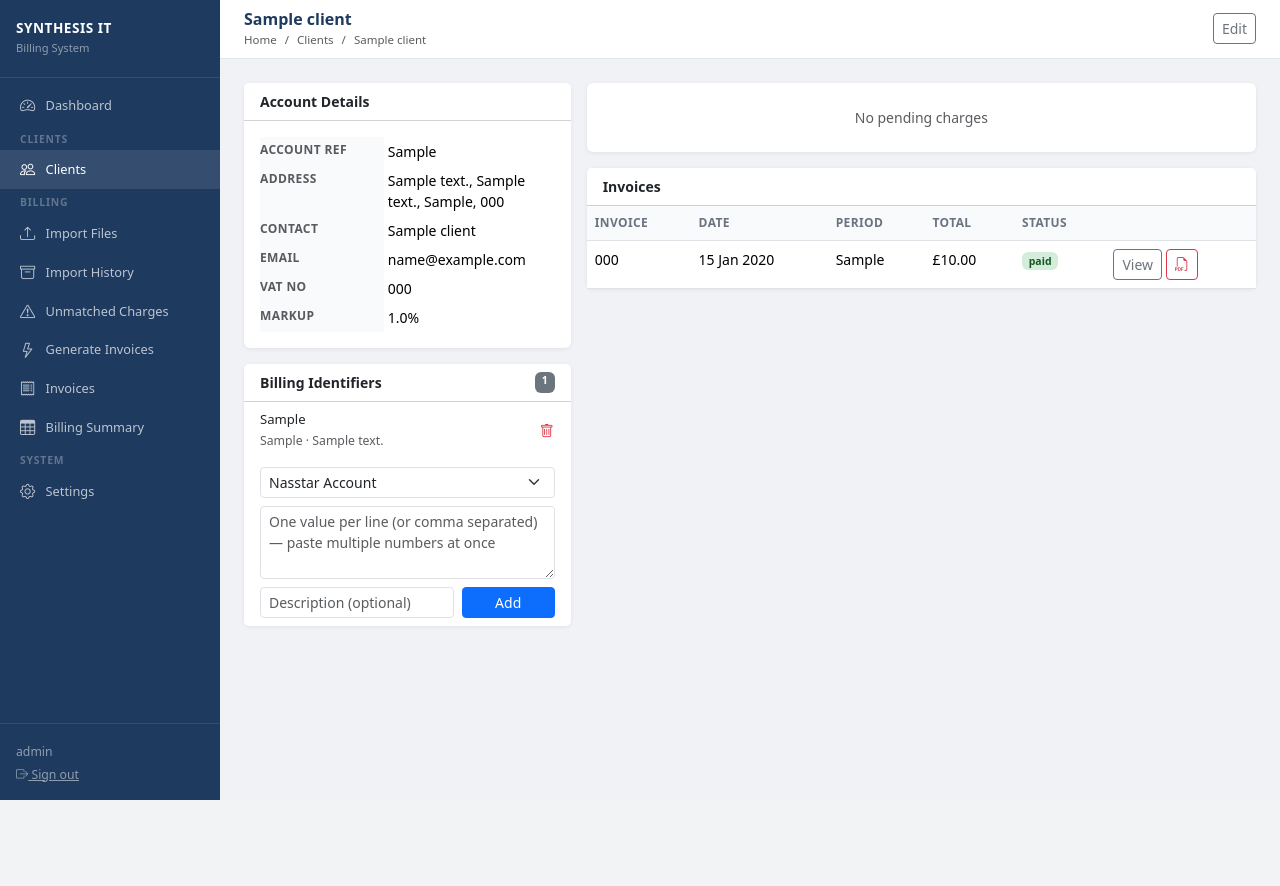
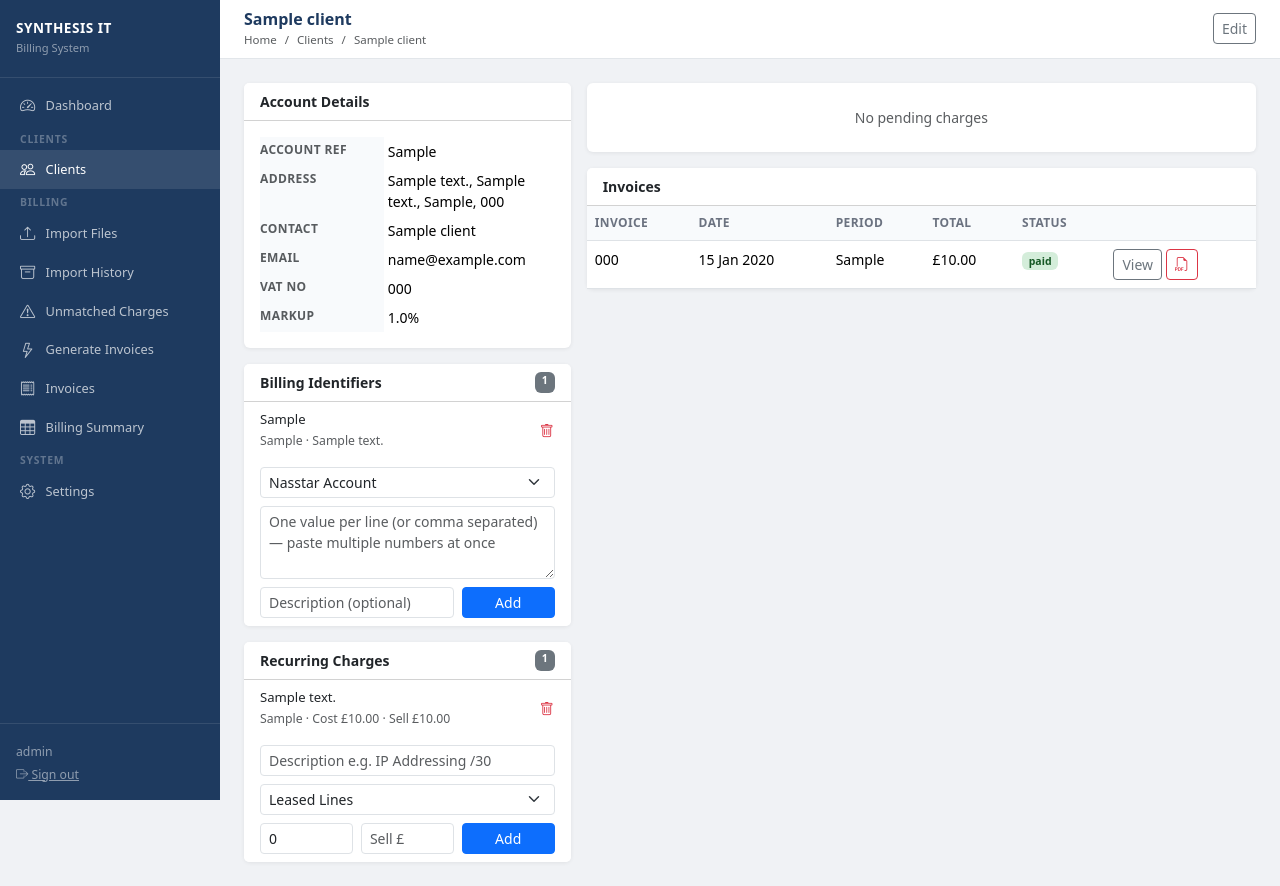
Before and after one commit to andrewdunn358-dev/cdrs, a Flask app: page /clients/1 in a window 1280 px wide. Before the commit the page ends 800 px from the top, so only its background shows below. Run offline with Flask 3, Linux system fonts and the light colour scheme; a user stored in the database is signed in; tables that the repository leaves empty hold one stand-in row (values such as "Sample post").

```diff
--- a/app.py
+++ b/app.py
@@ -544,6 +544,38 @@ def charge_bulk_assign():
     return redirect(url_for('charges', unmatched='1'))
 
 
+
+# ── Recurring Charges ─────────────────────────────────────────────────────────
+
+@app.route('/clients/<int:id>/recurring/add', methods=['POST'])
+@login_required
+def add_recurring(id):
+    from models import RecurringCharge
+    db.get_or_404(Client, id)
+    rc = RecurringCharge(
+        client_id=id,
+        description=request.form.get('description', ''),
+        category=request.form.get('category', 'Other'),
+        unit_price=float(request.form.get('unit_price', 0)),
+        unit_cost=float(request.form.get('unit_cost', 0)),
+        vat_rate=float(request.form.get('vat_rate', 20.0)),
+    )
+    db.session.add(rc)
+    db.session.commit()
+    flash('Recurring charge added.', 'success')
+    return redirect(url_for('client_detail', id=id))
+
+@app.route('/recurring/<int:id>/delete', methods=['POST'])
+@login_required
+def delete_recurring(id):
+    from models import RecurringCharge
+    rc = db.get_or_404(RecurringCharge, id)
+    client_id = rc.client_id
+    db.session.delete(rc)
+    db.session.commit()
+    flash('Recurring charge removed.', 'success')
+    return redirect(url_for('client_detail', id=client_id))
+
 # ── Invoices ──────────────────────────────────────────────────────────────────
 
 @app.route('/invoices')
@@ -649,6 +681,15 @@ def invoices_bulk_delete():
 def invoice_detail(id):
     inv = db.get_or_404(Invoice, id)
     return render_template('invoices/detail.html', invoice=inv, settings=get_settings())
+
+@app.route('/invoices/<int:id>/mark-sent', methods=['POST'])
+@login_required
+def invoice_mark_sent(id):
+    inv = db.get_or_404(Invoice, id)
+    inv.status = 'sent'
+    db.session.commit()
+    flash(f'Invoice {inv.invoice_number} marked as sent.', 'success')
+    return redirect(url_for('invoice_detail', id=id))
 
 @app.route('/invoices/<int:id>/pdf')
 @login_required
--- a/billing.py
+++ b/billing.py
@@ -99,6 +99,40 @@ def generate_invoices(billing_period, client_ids, session, run_id, created_by, s
                     'charge_ids': g['charge_ids'],
                 })
                 sort_order += 1
+
+        # Add recurring fixed charges (IP addressing, SIP channels etc)
+        from models import RecurringCharge, ClientIdentifier
+        for rc in RecurringCharge.query.filter_by(client_id=client_id, active=True).all():
+            lines.append({
+                'category': rc.category,
+                'description': rc.description,
+                'quantity': 1,
+                'unit_cost': rc.unit_cost,
+                'unit_price': rc.unit_price,
+                'line_total': rc.unit_price,
+                'vat_rate': rc.vat_rate,
+                'sort_order': sort_order,
+                'charge_ids': [],
+            })
+            sort_order += 1
+
+        # Auto-add £24 IP addressing for leased line clients (if not already a recurring charge)
+        has_ces = ClientIdentifier.query.filter_by(
+            client_id=client_id, id_type='gamma_ces_circuit', active=True).first()
+        has_ip_charge = any('IP' in l['description'].upper() for l in lines)
+        if has_ces and not has_ip_charge:
+            lines.append({
+                'category': 'Leased Lines',
+                'description': 'IP Addressing',
+                'quantity': 1,
+                'unit_cost': 0.0,
+                'unit_price': 24.00,
+                'line_total': 24.00,
+                'vat_rate': 20.0,
+                'sort_order': sort_order,
+                'charge_ids': [],
+            })
+            sort_order += 1
 
         # Always generate an invoice — zero line if nothing to bill
         if not lines:
@@ -264,7 +298,7 @@ def generate_pdf(invoice, settings):
         pdf.set_x(15)
         pdf.cell(90, 6, line.description[:55], fill=True)
         pdf.cell(25, 6, line.category, fill=True, align='C')
-        pdf.cell(25, 6, f"£{line.unit_cost:,.4f}", fill=True, align='R')
+        pdf.cell(25, 6, f"£{line.unit_cost:,.2f}", fill=True, align='R')
         pdf.cell(25, 6, f"£{line.line_total:,.2f}", fill=True, align='R')
         pdf.cell(20, 6, f"{line.vat_rate:.0f}%", fill=True, align='R', ln=True)
         fill = not fill
--- a/models.py
+++ b/models.py
@@ -155,6 +155,20 @@ class CompanySettings(db.Model):
     default_vat_rate = db.Column(db.Float, default=20.0)
     payment_terms_days = db.Column(db.Integer, default=30)
 
+class RecurringCharge(db.Model):
+    """Fixed monthly charges added to a client invoice every billing run."""
+    __tablename__ = 'recurring_charges'
+    id = db.Column(db.Integer, primary_key=True)
+    client_id = db.Column(db.Integer, db.ForeignKey('clients.id'), nullable=False)
+    description = db.Column(db.String(300), nullable=False)
+    category = db.Column(db.String(100), default='Other')
+    unit_price = db.Column(db.Float, default=0.0)   # sell price ex VAT
+    unit_cost = db.Column(db.Float, default=0.0)    # cost price
+    vat_rate = db.Column(db.Float, default=20.0)
+    active = db.Column(db.Boolean, default=True)
+    created_at = db.Column(db.DateTime, default=datetime.utcnow)
+    client = db.relationship('Client', backref=db.backref('recurring_charges', lazy=True))
+
 class IgnoredKey(db.Model):
     """Source keys that should never appear in unmatched charges."""
     __tablename__ = 'ignored_keys'
--- a/templates/clients/detail.html
+++ b/templates/clients/detail.html
@@ -57,6 +57,46 @@
             <textarea name="id_value" class="form-control form-control-sm" rows="3" placeholder="One value per line (or comma separated) — paste multiple numbers at once" required></textarea>
           </div>
           <div class="col-8"><input name="description" class="form-control form-control-sm" placeholder="Description (optional)"></div>
+          <div class="col-4"><button class="btn btn-sm btn-primary w-100">Add</button></div>
+        </form>
+      </div>
+    </div>
+
+    <!-- Recurring Charges -->
+    <div class="card mt-3">
+      <div class="card-header bg-white fw-semibold d-flex justify-content-between">
+        Recurring Charges <span class="badge bg-secondary">{{ client.recurring_charges|selectattr("active")|list|length }}</span>
+      </div>
+      <div class="list-group list-group-flush">
+        {% for rc in client.recurring_charges if rc.active %}
+        <div class="list-group-item d-flex align-items-center py-2">
+          <div class="flex-grow-1">
+            <div class="fw-medium" style="font-size:.82rem">{{ rc.description }}</div>
+            <small class="text-muted">{{ rc.category }} &middot; Cost £{{ "%.2f"|format(rc.unit_cost) }} &middot; Sell £{{ "%.2f"|format(rc.unit_price) }}</small>
+          </div>
+          <form method="POST" action="{{ url_for("delete_recurring", id=rc.id) }}" onsubmit="return confirm("Remove this recurring charge?")">
+            <button class="btn btn-sm btn-link text-danger p-0"><i class="bi bi-trash"></i></button>
+          </form>
+        </div>
+        {% else %}
+        <div class="list-group-item text-muted text-center py-3" style="font-size:.82rem">No recurring charges</div>
+        {% endfor %}
+      </div>
+      <div class="card-footer bg-white">
+        <form method="POST" action="{{ url_for("add_recurring", id=client.id) }}" class="row g-2">
+          <div class="col-12">
+            <input name="description" class="form-control form-control-sm" placeholder="Description e.g. IP Addressing /30" required>
+          </div>
+          <div class="col-12">
+            <select name="category" class="form-select form-select-sm">
+              <option value="Leased Lines">Leased Lines</option>
+              <option value="SIP Trunks">SIP Trunks</option>
+              <option value="Broadband">Broadband</option>
+              <option value="Other">Other</option>
+            </select>
+          </div>
+          <div class="col-4"><input name="unit_cost" type="number" step="0.01" class="form-control form-control-sm" placeholder="Cost £" value="0"></div>
+          <div class="col-4"><input name="unit_price" type="number" step="0.01" class="form-control form-control-sm" placeholder="Sell £" required></div>
           <div class="col-4"><button class="btn btn-sm btn-primary w-100">Add</button></div>
         </form>
       </div>
--- a/templates/invoices/detail.html
+++ b/templates/invoices/detail.html
@@ -3,6 +3,11 @@
 {% block breadcrumb_invoice %}{{ invoice.invoice_number }}{% endblock %}
 {% block page_title %}Invoice {{ invoice.invoice_number }}{% endblock %}
 {% block topbar_actions %}
+  {% if invoice.status == "draft" %}
+  <form method="POST" action="{{ url_for("invoice_mark_sent", id=invoice.id) }}" class="d-inline">
+    <button class="btn btn-sm btn-success"><i class="bi bi-send me-1"></i>Mark as Sent</button>
+  </form>
+  {% endif %}
   <a href="{{ url_for("invoice_pdf", id=invoice.id) }}" class="btn btn-sm btn-danger" target="_blank"><i class="bi bi-filetype-pdf me-1"></i>View PDF</a>
   <a href="{{ url_for("invoice_pdf", id=invoice.id) }}?download=1" class="btn btn-sm btn-outline-danger"><i class="bi bi-download me-1"></i>Download</a>
   {% if invoice.status != "paid" %}
```
Also changed, not shown: templates/dashboard.html (+54 -50 lines).
